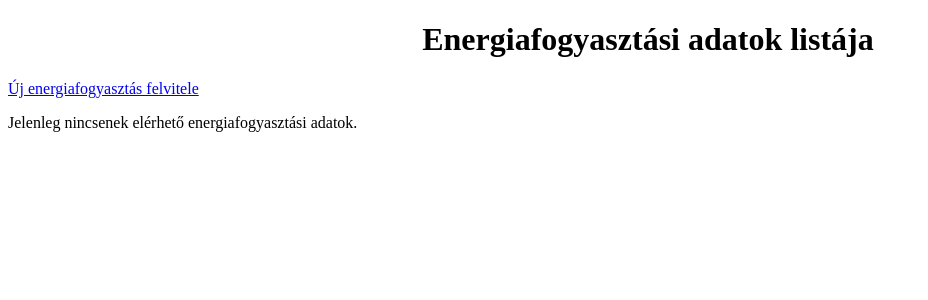
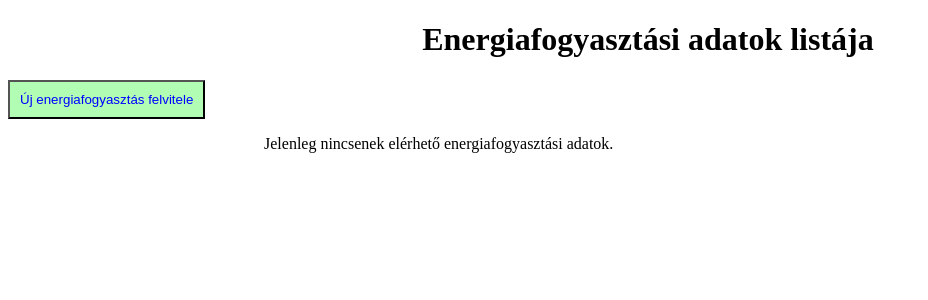
Before and after one commit to tzsofia10/EcoProject, a PHP site: page /admin/lista.php in a window 1280 px wide. Shown: the top 300 px of the page, without its empty margins (0-928 px from the left). Run offline with PHP 8.4, Linux system fonts and the light colour scheme; data that the repository does not hold is empty.

Commit message:
style css

```diff
--- a/admin/felvitel.php
+++ b/admin/felvitel.php
@@ -57,6 +57,7 @@ if (isset($_POST['rendben'])) {
 </head>
 <body>
     <h1>Energiafogyasztási adatok felvitele</h1>
+    <button> <a href="lista.php">Vissza a listához</a></button>
     <form action="" method="post" enctype="multipart/form-data">
         <!-- Hibák megjelenítése -->
         <?php if (isset($kimenet)) echo $kimenet; ?>
--- a/admin/lista.php
+++ b/admin/lista.php
@@ -33,7 +33,7 @@ $result = $conn->query($sql);
 </head>
 <body>
     <h1>Energiafogyasztási adatok listája</h1>
-    <p><a href="felvitel.php">Új energiafogyasztás felvitele</a></p>
+    <button> <a href="felvitel.php">Új energiafogyasztás felvitele</a></button>
     <div class="container">
         <?php
         if ($result->num_rows > 0) {
--- a/css/lista.css
+++ b/css/lista.css
@@ -6,12 +6,26 @@ h1{
     text-align: center;
 }
 
+button{
+    padding: 10px;
+    background-color: #b0fdb3;
+}
+button a{
+    text-decoration: none;
+    color: blue;
+}
+
+.container{
+    margin: auto;
+    width: 60%;
+}
+
 table {
     width: 100%;
     border-collapse: collapse;
     margin: 20px 0;
     font-size: 18px;
-    text-align: left;
+    text-align: center;
     background-color: #f9f9f9;
 }
 th, td {
```
